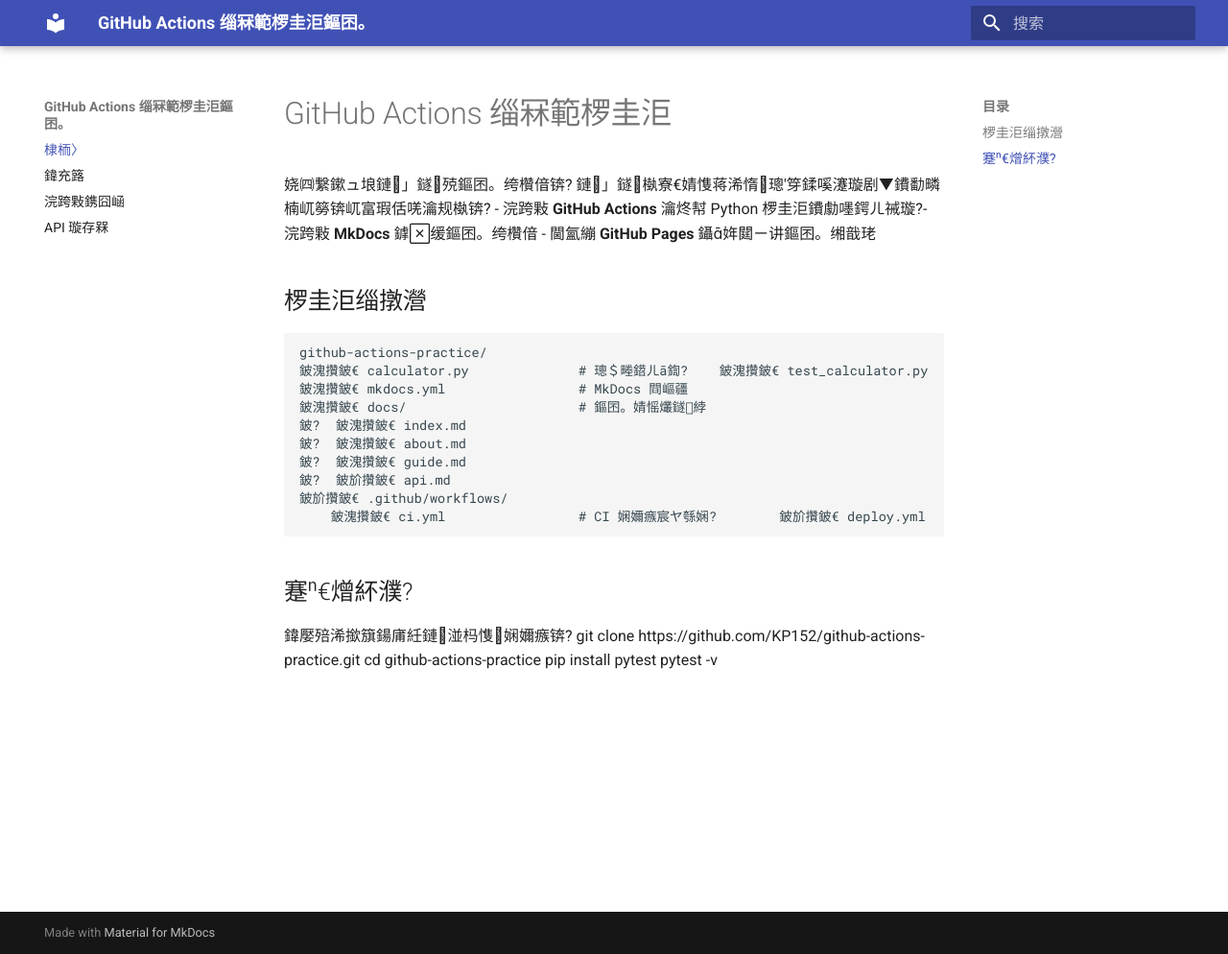
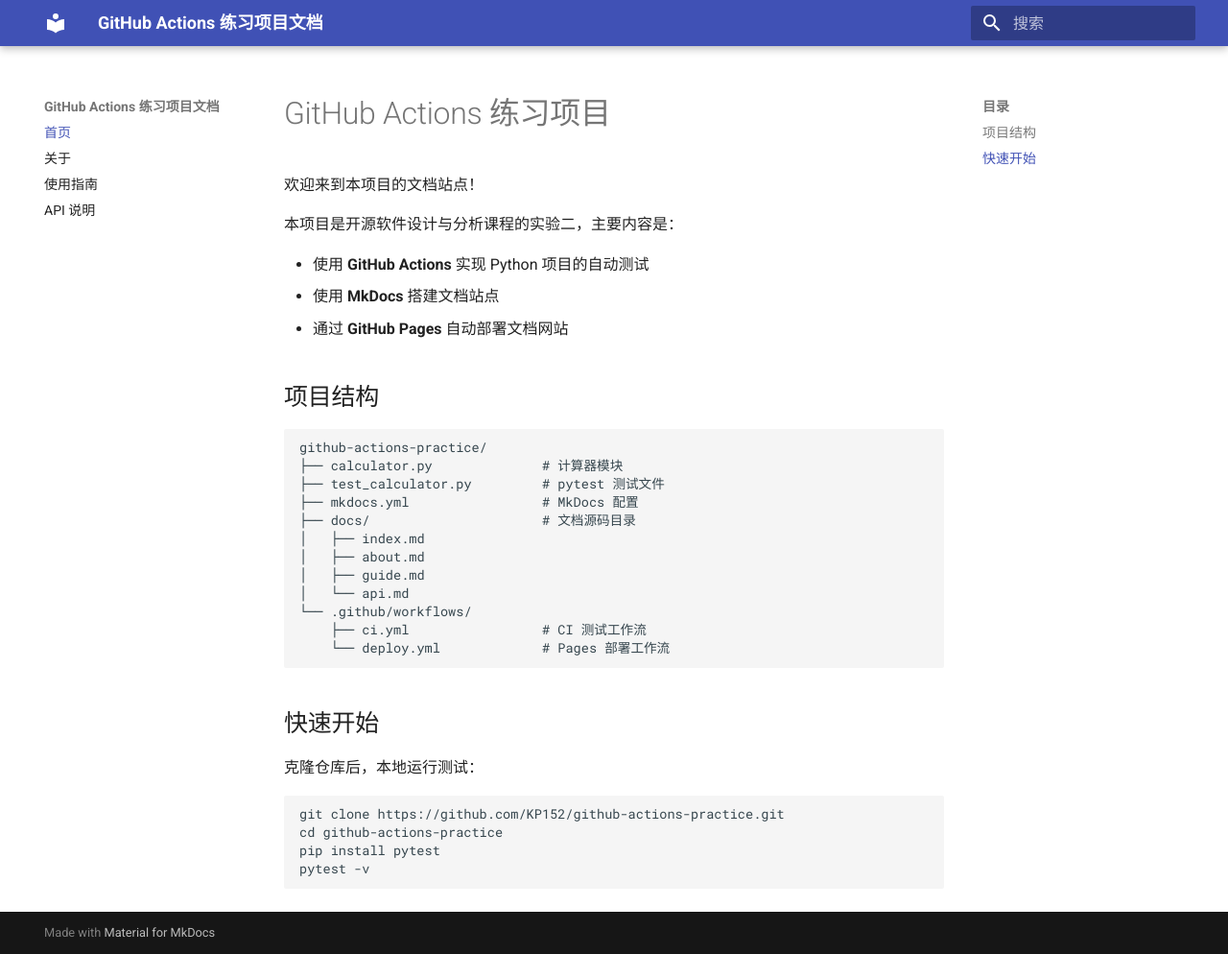
Before and after one commit to kp152/github-actions-practice, an MkDocs documentation site: the page built from docs/index.md, in a window 1280 px wide and 994 px high. Shown: the whole window at 96% size. Built offline with MkDocs 1.6.1 and Material for MkDocs 9.7.7, drawn with Linux system fonts in a browser that asks for light colours.

Commit message:
修复中文乱码：重写所有文档文件，使用正确的 UTF-8 编码

```diff
--- a/docs/about.md
+++ b/docs/about.md
@@ -1,17 +1,20 @@
-# 鍏充簬鏈」鐩?
-## 椤圭洰鑳屾櫙
+# 关于本项目
 
-鏈」鐩槸婀栧寳澶у璁＄畻鏈哄闄?2026-2027 瀛﹀勾绗竴瀛︽湡銆婂紑婧愯蒋浠惰璁′笌鍒嗘瀽銆嬭绋嬬殑绗簩涓疄楠屻€?
-## 瀹為獙鐩殑
+## 项目背景
 
-1. **GitHub Actions 浣跨敤**锛氬垱寤哄伐浣滄祦閰嶇疆鏂囦欢锛岃Е鍙戣繍琛屽苟瑙傚療鎵ц杩囩▼锛岄獙璇佹垚鍔熸墽琛?2. **GitHub Pages 浣跨敤**锛氱敤 Actions 瀹炵幇 MkDocs 鏂囨。鐨勮嚜鍔ㄦ瀯寤轰笌閮ㄧ讲
+本项目是湖北大学计算机学院 2026-2027 学年第一学期《开源软件设计与分析》课程的第二个实验。
 
-## 鎶€鏈爤
+## 实验目的
 
-| 鎶€鏈?| 鐗堟湰 | 鐢ㄩ€?|
+1. **GitHub Actions 使用**：创建工作流配置文件，触发运行并观察执行过程，验证成功执行
+2. **GitHub Pages 使用**：用 Actions 实现 MkDocs 文档的自动构建与部署
+
+## 技术栈
+
+| 技术 | 版本 | 用途 |
 |------|------|------|
-| Python | 3.11 | 璁＄畻鍣ㄦā鍧?|
-| pytest | latest | 鍗曞厓娴嬭瘯 |
-| MkDocs Material | latest | 鏂囨。绔欑偣涓婚 |
+| Python | 3.11 | 计算器模块 |
+| pytest | latest | 单元测试 |
+| MkDocs Material | latest | 文档站点主题 |
 | GitHub Actions | - | CI/CD |
-| GitHub Pages | - | 闈欐€佺綉绔欐墭绠?|
+| GitHub Pages | - | 静态网站托管 |
--- a/docs/index.md
+++ b/docs/index.md
@@ -1,24 +1,32 @@
-# GitHub Actions 缁冧範椤圭洰
+# GitHub Actions 练习项目
 
-娆㈣繋鏉ュ埌鏈」鐩殑鏂囨。绔欑偣锛?
-鏈」鐩槸寮€婧愯蒋浠惰璁′笌鍒嗘瀽璇剧▼鐨勫疄楠屼簩锛屼富瑕佸唴瀹规槸锛?
-- 浣跨敤 **GitHub Actions** 瀹炵幇 Python 椤圭洰鐨勮嚜鍔ㄦ祴璇?- 浣跨敤 **MkDocs** 鎼缓鏂囨。绔欑偣
-- 閫氳繃 **GitHub Pages** 鑷姩閮ㄧ讲鏂囨。缃戠珯
+欢迎来到本项目的文档站点！
 
-## 椤圭洰缁撴瀯
+本项目是开源软件设计与分析课程的实验二，主要内容是：
+
+- 使用 **GitHub Actions** 实现 Python 项目的自动测试
+- 使用 **MkDocs** 搭建文档站点
+- 通过 **GitHub Pages** 自动部署文档网站
+
+## 项目结构
 
     github-actions-practice/
-    鈹溾攢鈹€ calculator.py              # 璁＄畻鍣ㄦā鍧?    鈹溾攢鈹€ test_calculator.py         # pytest 娴嬭瘯鏂囦欢
-    鈹溾攢鈹€ mkdocs.yml                 # MkDocs 閰嶇疆
-    鈹溾攢鈹€ docs/                      # 鏂囨。婧愮爜鐩綍
-    鈹?  鈹溾攢鈹€ index.md
-    鈹?  鈹溾攢鈹€ about.md
-    鈹?  鈹溾攢鈹€ guide.md
-    鈹?  鈹斺攢鈹€ api.md
-    鈹斺攢鈹€ .github/workflows/
-        鈹溾攢鈹€ ci.yml                 # CI 娴嬭瘯宸ヤ綔娴?        鈹斺攢鈹€ deploy.yml             # Pages 閮ㄧ讲宸ヤ綔娴?
-## 蹇€熷紑濮?
-鍏嬮殕浠撳簱鍚庯紝鏈湴杩愯娴嬭瘯锛?
+    ├── calculator.py              # 计算器模块
+    ├── test_calculator.py         # pytest 测试文件
+    ├── mkdocs.yml                 # MkDocs 配置
+    ├── docs/                      # 文档源码目录
+    │   ├── index.md
+    │   ├── about.md
+    │   ├── guide.md
+    │   └── api.md
+    └── .github/workflows/
+        ├── ci.yml                 # CI 测试工作流
+        └── deploy.yml             # Pages 部署工作流
+
+## 快速开始
+
+克隆仓库后，本地运行测试：
+
     git clone https://github.com/KP152/github-actions-practice.git
     cd github-actions-practice
     pip install pytest
--- a/mkdocs.yml
+++ b/mkdocs.yml
@@ -1,10 +1,10 @@
-site_name: GitHub Actions 缁冧範椤圭洰鏂囨。
+site_name: GitHub Actions 练习项目文档
 site_url: https://KP152.github.io/github-actions-practice/
 theme:
   name: material
   language: zh
 nav:
-  - 棣栭〉: index.md
-  - 鍏充簬: about.md
-  - 浣跨敤鎸囧崡: guide.md
-  - API 璇存槑: api.md
+  - 首页: index.md
+  - 关于: about.md
+  - 使用指南: guide.md
+  - API 说明: api.md
```
